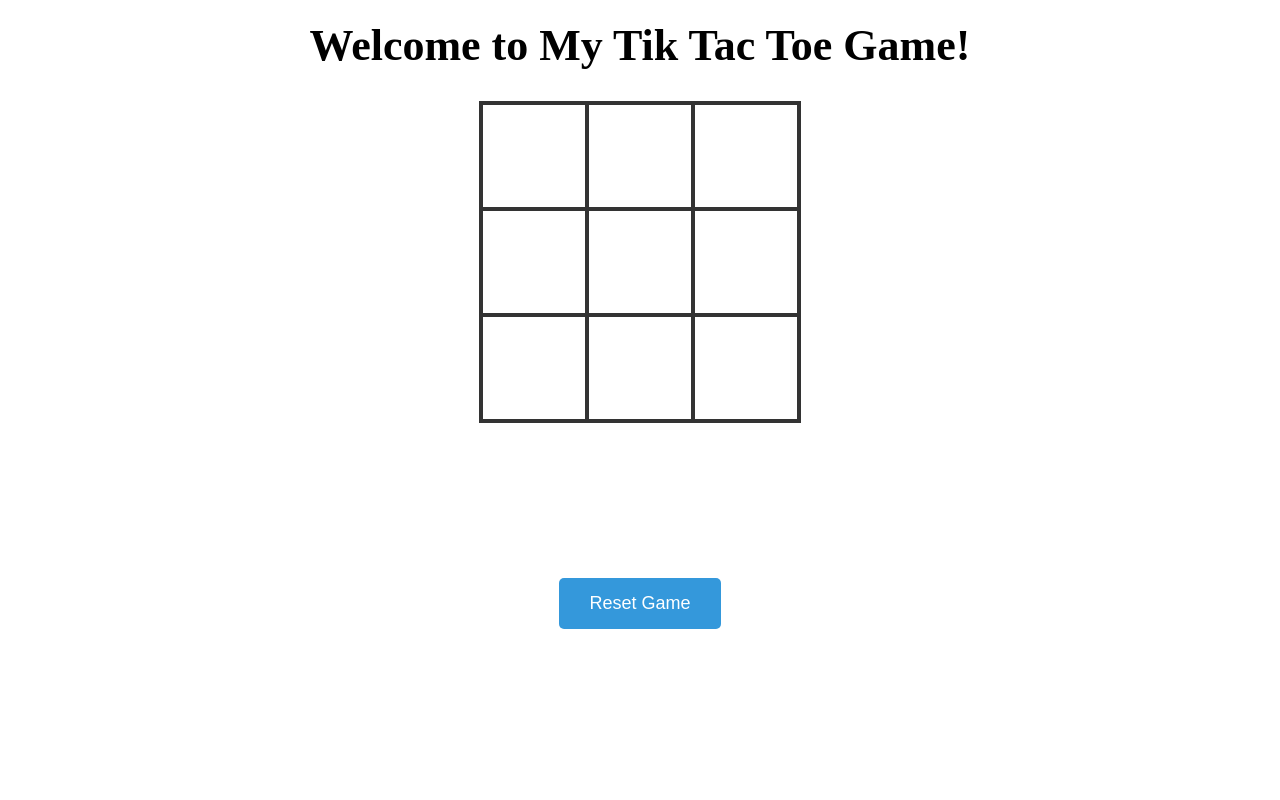
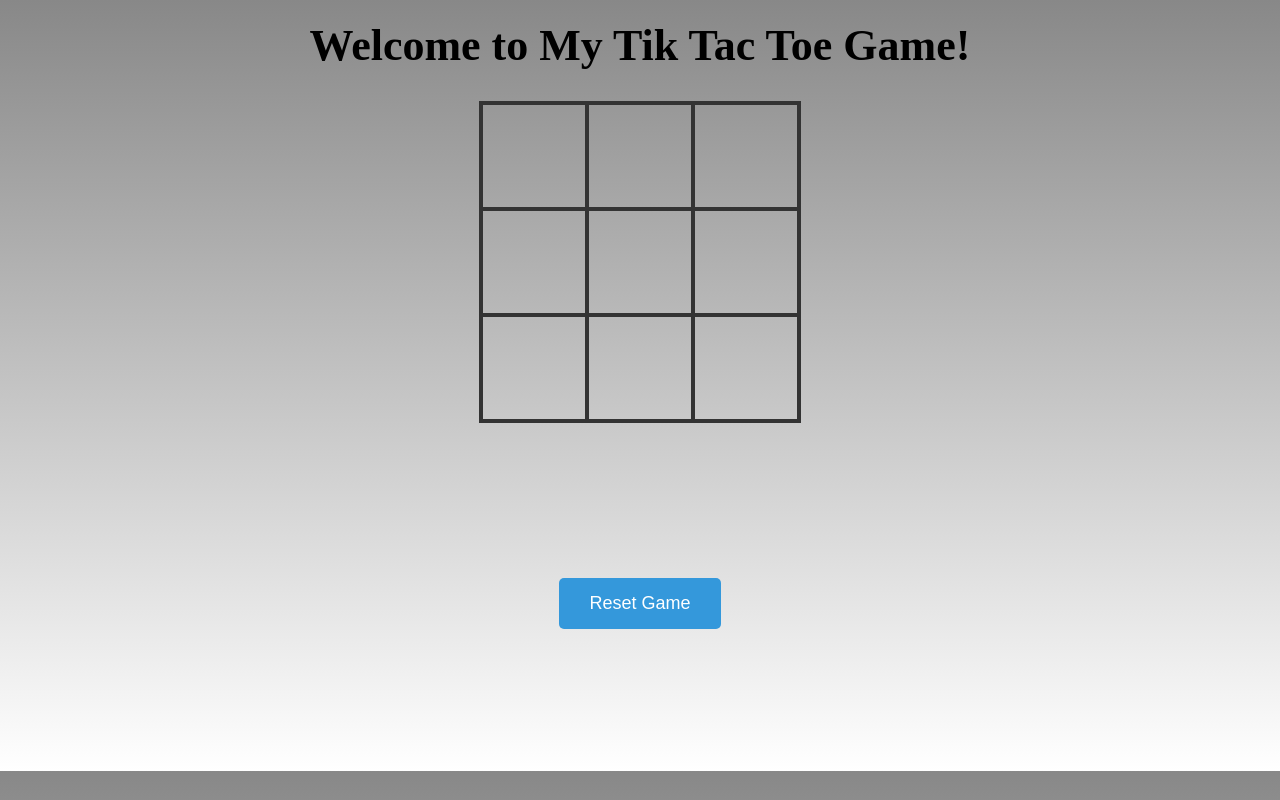
Before and after one commit to Lukefrotts227/webdevarc, a PHP site: page / in a window 1280 px wide. Run offline with PHP 8.4, Linux system fonts and the light colour scheme.

Commit message:
some style

```diff
--- a/Ordinary/tictakto/public/script.js
+++ b/Ordinary/tictakto/public/script.js
@@ -29,7 +29,9 @@ function handleCellClick(event){
     const col = cell.cellIndex;
     if(!canPut(board, row, col)){
         alert("Cannot place go there!!");
+        console.log('path1')
     }else{
+        console.log('path2')
         const winner = checkOutcome(board, row, col);
         if(winner){
             if(winner === 'X'){
@@ -58,7 +60,7 @@ function checkWinnerPrim(player, board, row, col){
 
 function checkWinner(board, row, col){
     // check X
-
+    return null;
 
     // check O
 
--- a/Ordinary/tictakto/public/styles.css
+++ b/Ordinary/tictakto/public/styles.css
@@ -1,4 +1,9 @@
 /* Style for the game board */
+
+body{
+    background: linear-gradient(to bottom, #888888, #ffffff);
+}
+
 .board {
     border-collapse: collapse;
     margin: 20px auto;
```
